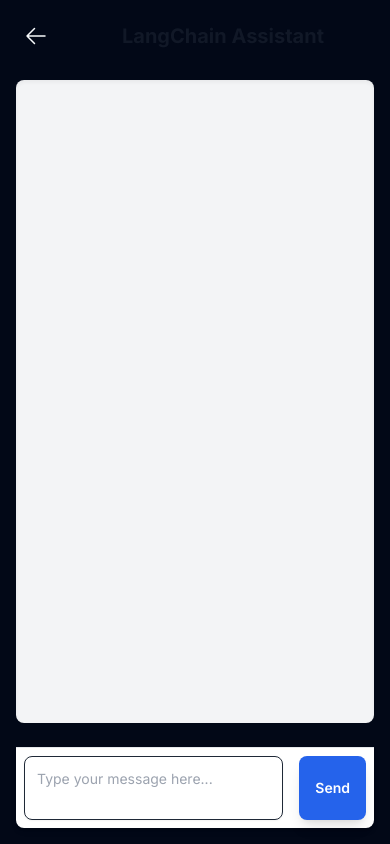
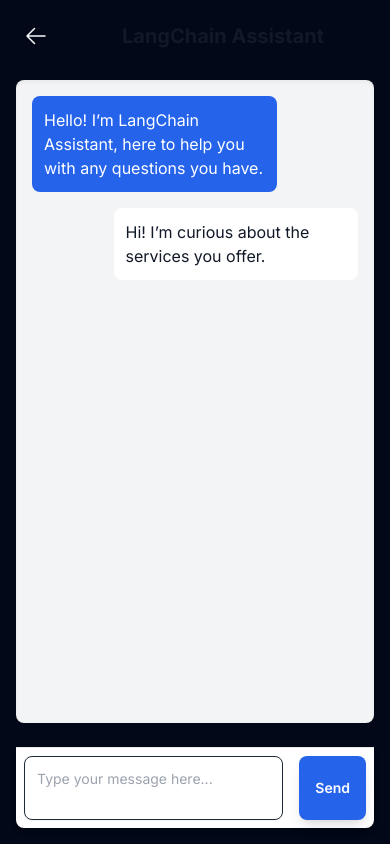
Before and after one commit to Github11200/AI-Customer-Support, a Next.js app in the folder client/: page /chat in a window 390 px wide. Built offline with nearby package versions, Linux system fonts and the light colour scheme.

Commit message:
75% coverage for text messages to enhance responsiveness

```diff
--- a/client/app/chat/page.tsx
+++ b/client/app/chat/page.tsx
@@ -58,6 +58,7 @@
       router.push('/');
     };
 
+
     return (
       <div className="flex flex-col h-screen p-4 sm:p-6">
         {/* Header and Back Arrow Container */}
@@ -72,10 +73,24 @@
           </div>
         </div>
 
+
         {/* Main chat area */}
         <div className="flex-grow overflow-y-auto mb-6 p-4 bg-gray-100 rounded-lg shadow-inner">
-          {/* Chat messages go here */}
+          {/* Messages */}
+          <div className="flex flex-col space-y-4">
+            {/* AI message */}
+            <div className="bg-blue-600 text-white rounded-lg p-3 max-w-[75%] self-start">
+              <p>Hello! I’m LangChain Assistant, here to help you with any questions you have.</p>
+            </div>
+            {/* Client message */}
+            <div className="bg-white text-gray-900 rounded-lg p-3 max-w-[75%] self-end">
+              <p>Hi! I’m curious about the services you offer.</p>
+            </div>
+            {/* More messages can go here */}
+          </div>
         </div>
+
+
 
         {/* Input area at the bottom */}
         <div className="flex items-center p-2 bg-white border-t border-gray-200 rounded-b-lg shadow-md">
```
